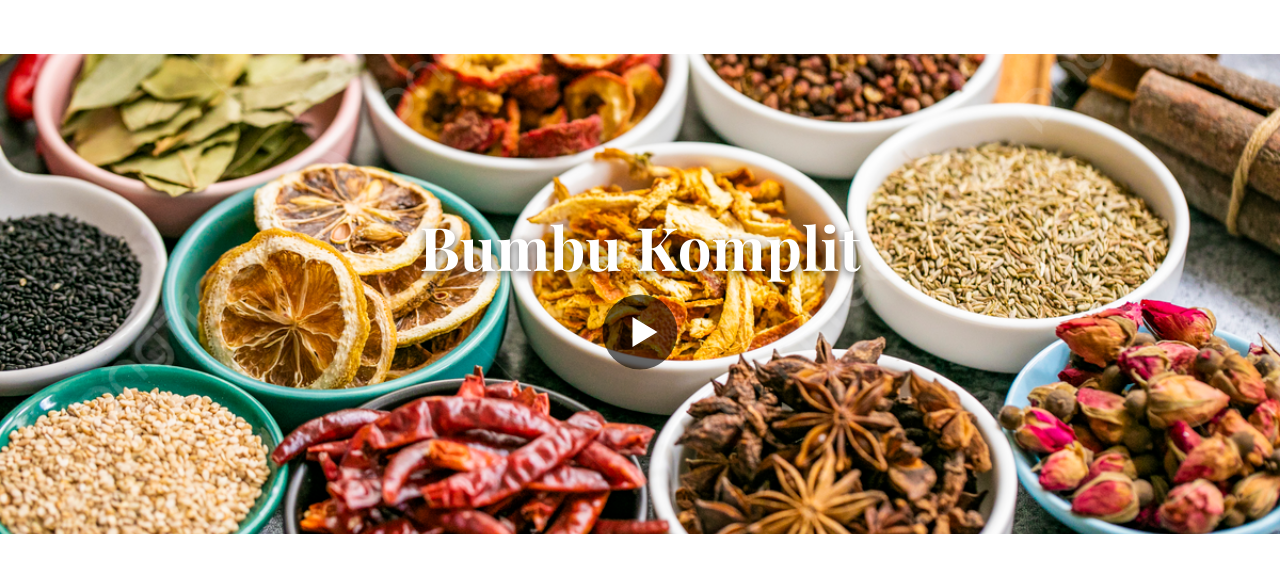
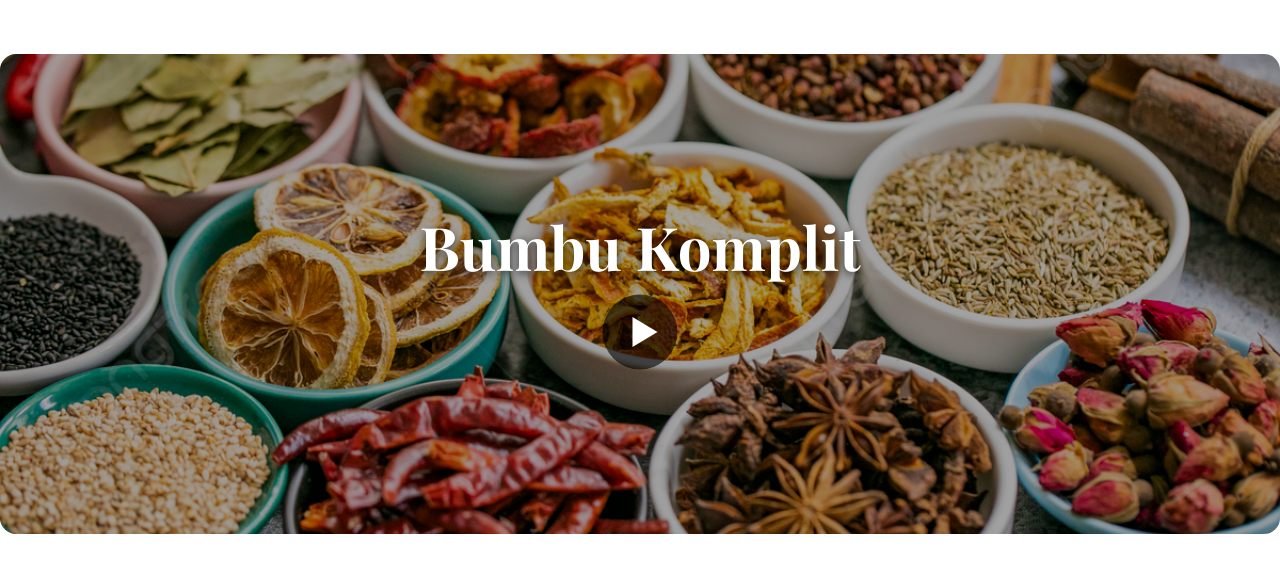
Before and after one commit to Aswin-art/nusantara-kuliner, a Next.js app: page /bumbu-komplit in a window 1280 px wide. Shown: the part 145-729 px from the top of the page. Built offline with nearby package versions, Linux system fonts and the light colour scheme.

Commit message:
UPDATE: adding brightness

```diff
--- a/package.json
+++ b/package.json
@@ -10,6 +10,7 @@
   },
   "dependencies": {
     "autoprefixer": "^10.4.21",
+    "clsx": "^2.1.1",
     "embla-carousel": "^8.6.0",
     "embla-carousel-react": "^8.6.0",
     "lucide-react": "^0.542.0",
--- a/src/components/bumbu-komplit/BumbuKomplitView.tsx
+++ b/src/components/bumbu-komplit/BumbuKomplitView.tsx
@@ -5,6 +5,7 @@ import HeroBanner from "./HeroBanner";
   import IntroSplit from "./IntroSplit";
   import FeatureCards from "./FeaturedCards";     // ⬅️ pastikan nama file & import ini benar
   import ProductCarousel from "./ProductCarousel";
+
 
   type Props = { initialItems: Item[] };
 
@@ -17,7 +18,10 @@ export default function BumbuKomplitView({ initialItems }: Props) {
         {/* Hero */}
           <HeroBanner
             title="Bumbu Komplit"
-        imageSrc="/img/bumbu-komplit/hero-bumbu-komplit.png"   // pastikan file ada
+            imageSrc="/img/bumbu-komplit/hero-bumbu-komplit.png"
+            brightness={0.75}
+            overlayOpacity={0.15}
+            className="rounded-2xl"
           />
 
         {/* Intro kiri-teks kanan-gambar */}
--- a/src/components/bumbu-komplit/HeroBanner.tsx
+++ b/src/components/bumbu-komplit/HeroBanner.tsx
@@ -1,12 +1,23 @@
+// src/components/bumbu-komplit/HeroBanner.tsx
 "use client";
 
 import Image from "next/image";
+import clsx from "clsx";
 
 type HeroBannerProps = {
   videoUrl?: string;
   title?: string;
   imageSrc?: string; // path gambar di /public
   alt?: string;
+
+  /** 1 = normal; <1 lebih gelap; >1 lebih terang (mis. 0.75, 1.1). Default: 1 */
+  brightness?: number;
+
+  /** Lapisan hitam di atas gambar (0–1). Default: 0 (mati) */
+  overlayOpacity?: number;
+
+  /** Tambahan kelas ke <section> */
+  className?: string;
 };
 
 export default function HeroBanner({
@@ -14,14 +25,19 @@ export default function HeroBanner({
   title = "Bumbu Komplit",
   imageSrc = "/img/bumbu-komplit/bumbu.jpeg", // pastikan file ada
   alt = "Bumbu Komplit Hero",
+
+  brightness = 1,
+  overlayOpacity = 0,
+  className,
 }: HeroBannerProps) {
   return (
     <section
-      className="
-        relative w-full overflow-hidden
-        mt-12
-        h-[360px] sm:h-[400px] md:h-[440px] lg:h-[480px]
-      "
+      aria-label={title}
+      className={clsx(
+        "relative w-full overflow-hidden mt-12",
+        "h-[360px] sm:h-[400px] md:h-[440px] lg:h-[480px]",
+        className
+      )}
     >
       {/* background */}
       <Image
@@ -31,7 +47,17 @@ export default function HeroBanner({
         priority
         className="object-cover"
         sizes="100vw"
+        style={{ filter: `brightness(${brightness})` }}
       />
+
+      {/* optional dark overlay (tidak aktif jika overlayOpacity=0) */}
+      {overlayOpacity > 0 && (
+        <div
+          className="absolute inset-0 pointer-events-none"
+          style={{ background: "black", opacity: overlayOpacity }}
+          aria-hidden="true"
+        />
+      )}
 
       {/* overlay center */}
       <div className="absolute inset-0 z-10 flex flex-col items-center justify-center text-center">
@@ -56,7 +82,7 @@ export default function HeroBanner({
             transition hover:scale-110
           "
         >
-          <svg viewBox="0 0 64 64" className="h-20 w-20">
+          <svg viewBox="0 0 64 64" className="h-20 w-20" role="img" aria-hidden="true">
             <circle cx="32" cy="32" r="30" fill="rgba(0,0,0,0.6)" />
             <polygon points="26,20 26,44 46,32" fill="#fff" />
           </svg>
```
Also changed, not shown: 1 other file (tests, documents, lock files or other folders). Lines whose indentation alone changed are shown as unchanged.
